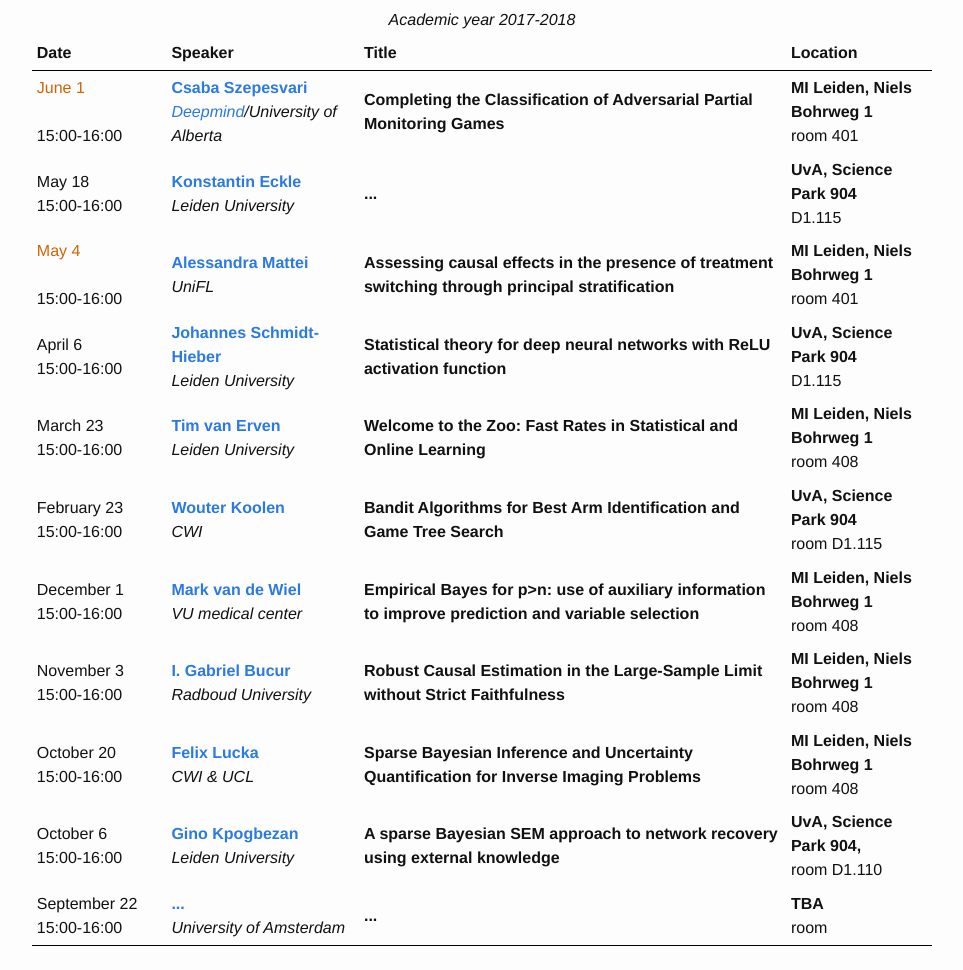
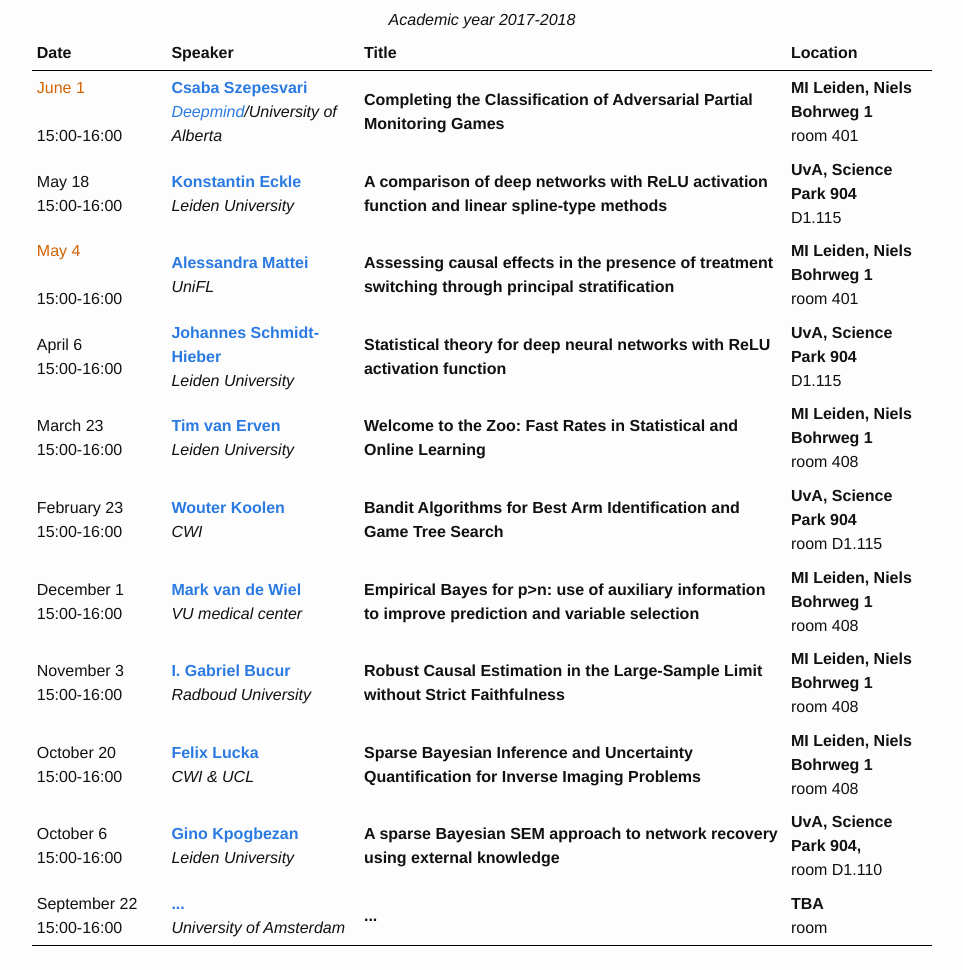
Before and after one commit to mschauer/StructuresSeminar, a plain HTML site: page index.html in a window 1280 px wide. Shown: the part 1021-1991 px from the top of the page, without its empty margins (158-1121 px from the left). Drawn offline with Linux system fonts and the light colour scheme.

Commit message:
title eckle

```diff
--- a/index.html
+++ b/index.html
@@ -101,7 +101,7 @@
               <i>Leiden University</i>
             </td>
             <td>
-              <b>...</b>
+              <b>A comparison of deep networks with ReLU activation function and linear spline-type methods</b>
               <br>
             </td>
             <td>
```
